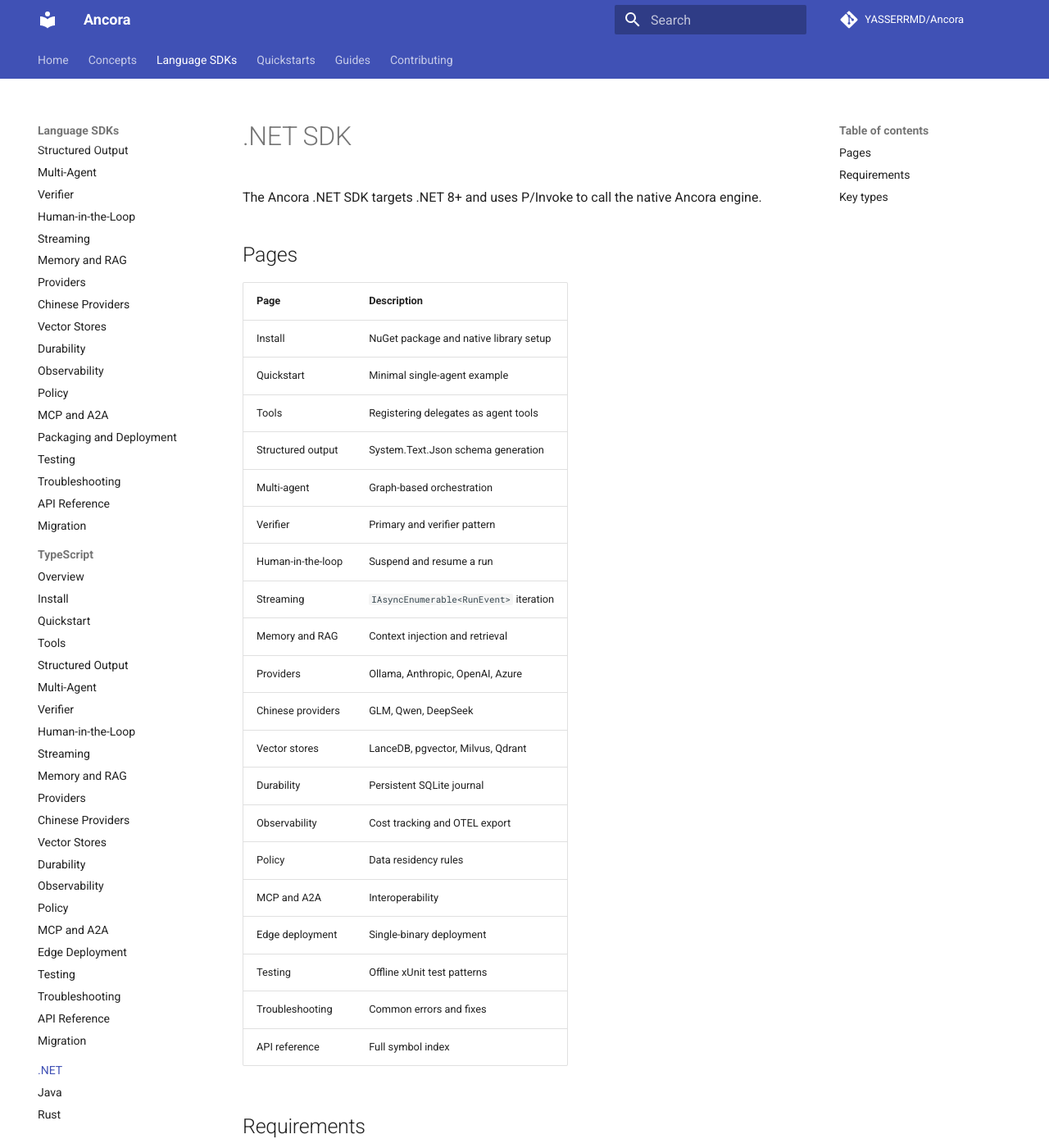
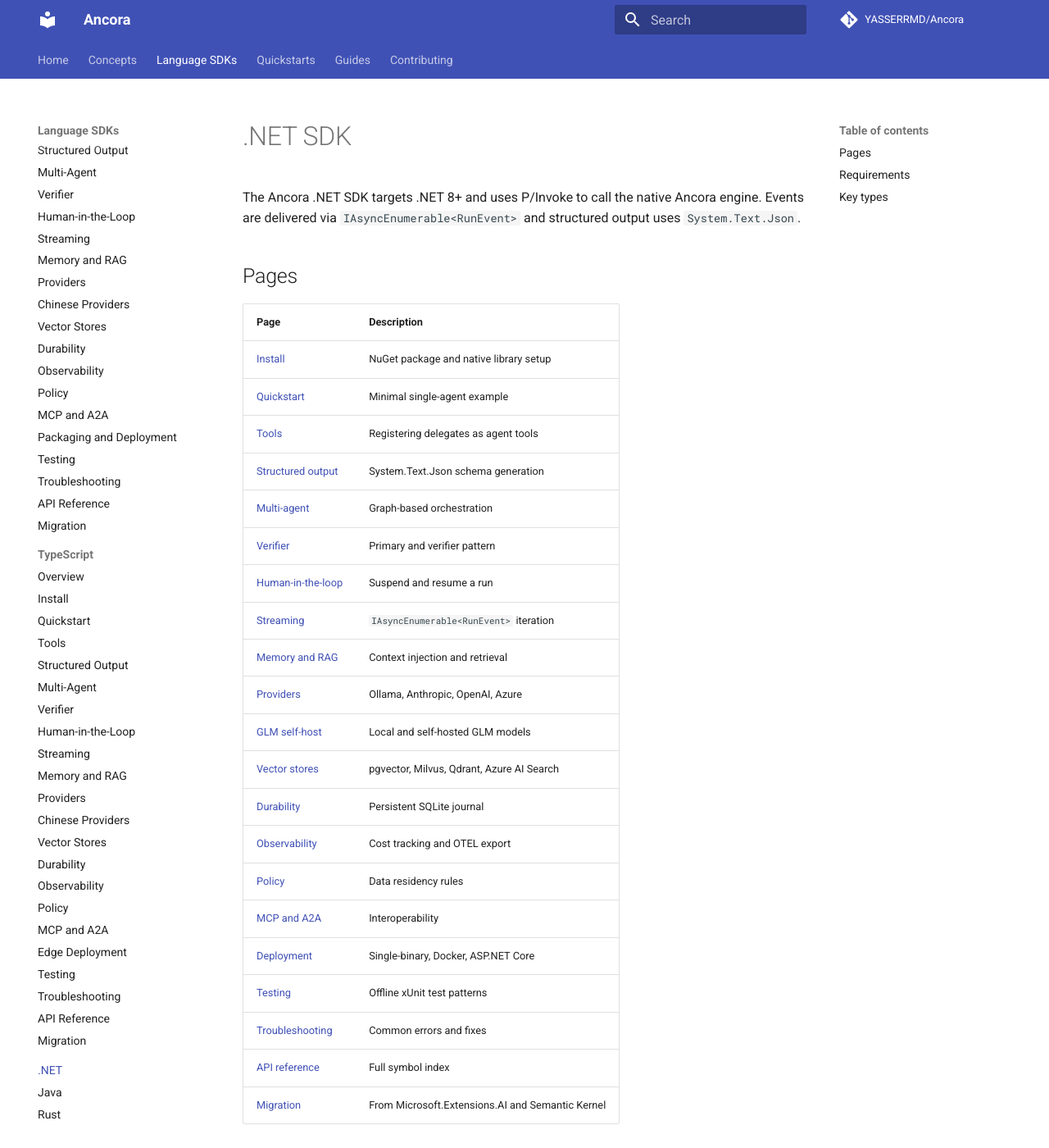
Before and after one commit to YASSERRMD/Ancora, an MkDocs documentation site: the page built from docs/sdk/dotnet/index.md, in a window 1280 px wide and 1400 px high. Shown: the whole window at 82% size. Built offline with MkDocs 1.6.1 and Material for MkDocs 9.7.7, drawn with Linux system fonts in a browser that asks for light colours; comment, search, counter and statistics services are not loaded; some of the changed text lies outside the part shown.

Commit message:
docs(dotnet): update NET SDK index with links to all doc pages

```diff
--- a/docs/sdk/dotnet/index.md
+++ b/docs/sdk/dotnet/index.md
@@ -1,32 +1,34 @@
 # .NET SDK
 
 The Ancora .NET SDK targets .NET 8+ and uses P/Invoke to call the native
-Ancora engine.
+Ancora engine. Events are delivered via `IAsyncEnumerable<RunEvent>` and
+structured output uses `System.Text.Json`.
 
 ## Pages
 
 | Page | Description |
 |------|-------------|
-| Install | NuGet package and native library setup |
-| Quickstart | Minimal single-agent example |
-| Tools | Registering delegates as agent tools |
-| Structured output | System.Text.Json schema generation |
-| Multi-agent | Graph-based orchestration |
-| Verifier | Primary and verifier pattern |
-| Human-in-the-loop | Suspend and resume a run |
-| Streaming | `IAsyncEnumerable<RunEvent>` iteration |
-| Memory and RAG | Context injection and retrieval |
-| Providers | Ollama, Anthropic, OpenAI, Azure |
-| Chinese providers | GLM, Qwen, DeepSeek |
-| Vector stores | LanceDB, pgvector, Milvus, Qdrant |
-| Durability | Persistent SQLite journal |
-| Observability | Cost tracking and OTEL export |
-| Policy | Data residency rules |
-| MCP and A2A | Interoperability |
-| Edge deployment | Single-binary deployment |
-| Testing | Offline xUnit test patterns |
-| Troubleshooting | Common errors and fixes |
-| API reference | Full symbol index |
+| [Install](install.md) | NuGet package and native library setup |
+| [Quickstart](quickstart.md) | Minimal single-agent example |
+| [Tools](tools.md) | Registering delegates as agent tools |
+| [Structured output](structured-output.md) | System.Text.Json schema generation |
+| [Multi-agent](multi-agent.md) | Graph-based orchestration |
+| [Verifier](verifier.md) | Primary and verifier pattern |
+| [Human-in-the-loop](human-in-the-loop.md) | Suspend and resume a run |
+| [Streaming](streaming.md) | `IAsyncEnumerable<RunEvent>` iteration |
+| [Memory and RAG](memory-and-rag.md) | Context injection and retrieval |
+| [Providers](providers.md) | Ollama, Anthropic, OpenAI, Azure |
+| [GLM self-host](glm-selfhost.md) | Local and self-hosted GLM models |
+| [Vector stores](vector-stores.md) | pgvector, Milvus, Qdrant, Azure AI Search |
+| [Durability](durability.md) | Persistent SQLite journal |
+| [Observability](observability.md) | Cost tracking and OTEL export |
+| [Policy](policy.md) | Data residency rules |
+| [MCP and A2A](mcp-and-a2a.md) | Interoperability |
+| [Deployment](deployment.md) | Single-binary, Docker, ASP.NET Core |
+| [Testing](testing.md) | Offline xUnit test patterns |
+| [Troubleshooting](troubleshooting.md) | Common errors and fixes |
+| [API reference](api-reference.md) | Full symbol index |
+| [Migration](migration.md) | From Microsoft.Extensions.AI and Semantic Kernel |
 
 ## Requirements
 
@@ -39,7 +41,7 @@
 | Type | Description |
 |------|-------------|
 | `Runtime` | Engine handle; dispose when done |
-| `Agent(IDisposable)` | Runs agent tasks |
+| `Agent (IDisposable)` | Runs agent tasks |
 | `AgentSpec` | Model, instructions, tools, policy |
 | `RunHandle` | Handle to an in-flight run |
 | `RunEvent` | Base for `StartedEvent`, `TokenEvent`, `CompletedEvent`, `ResumedEvent`, `ToolCallEvent` |
```
